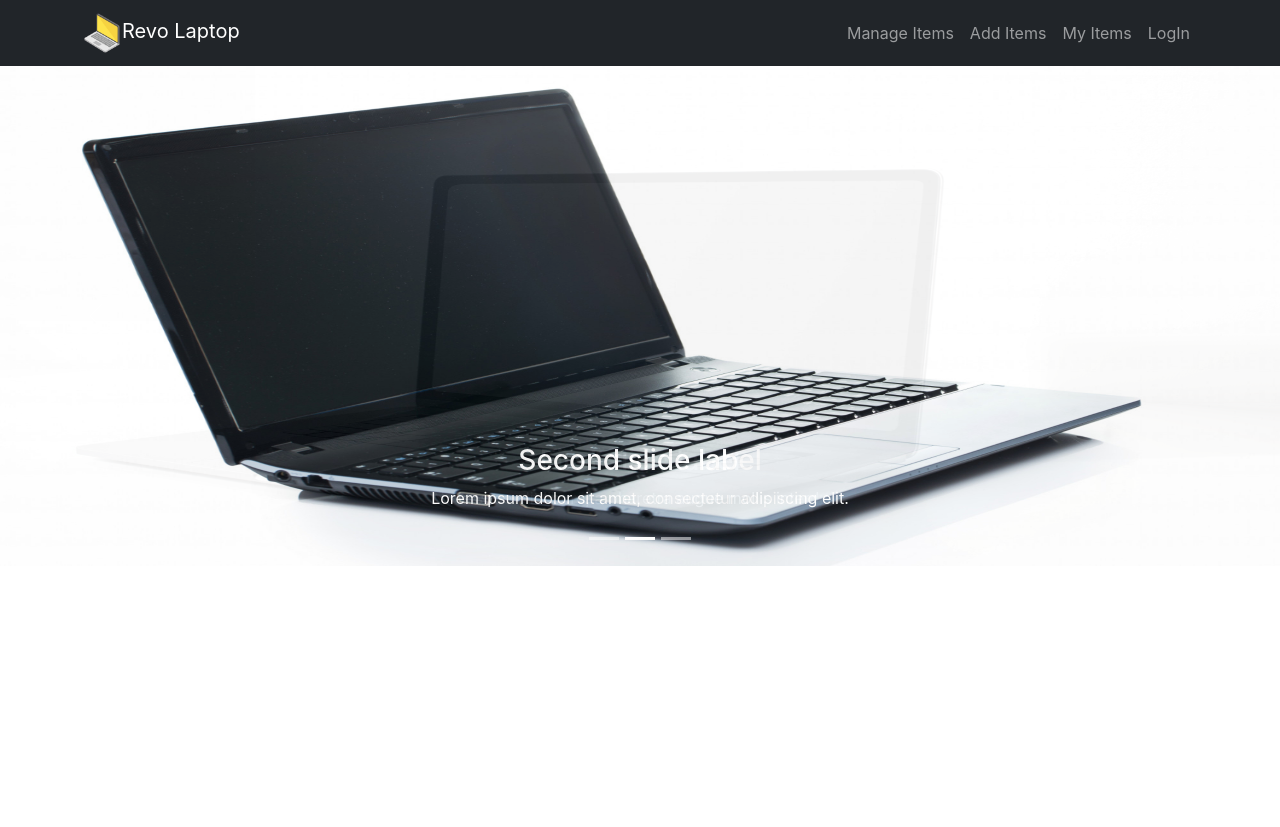
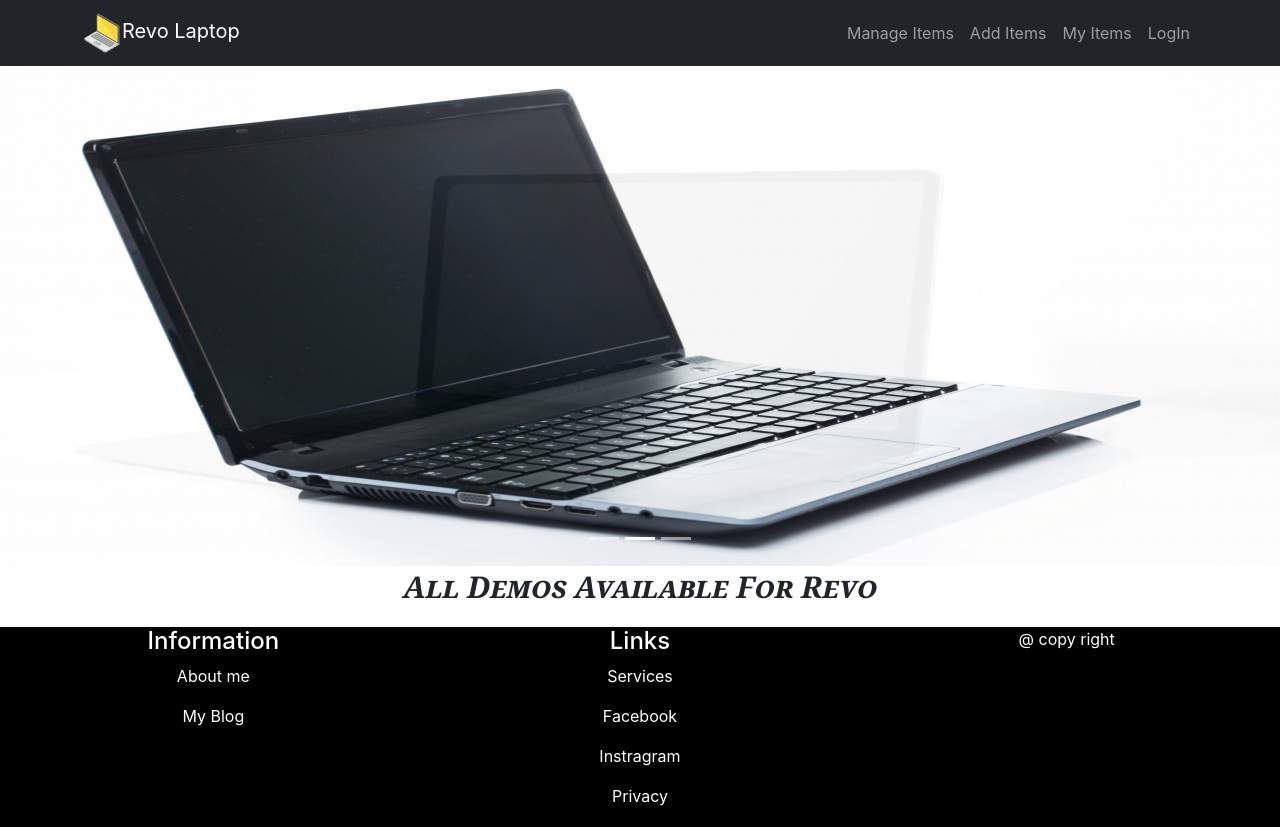
Before and after one commit to Muhammad-Mehedi-Hasan-Opi-Sarker/warehouse-client-site, a React (Create React App) app: page / in a window 1280 px wide. Before the commit the page ends 800 px from the top, so only its background shows below. Built offline with nearby package versions, Linux system fonts and the light colour scheme.

Commit message:
add to footer

```diff
--- a/src/App.js
+++ b/src/App.js
@@ -8,11 +8,13 @@ import AddItems from './components/AddItems/AddItems';
 import MyItems from './components/MyItems/MyItems';
 import Banner from './components/Banner/Banner';
 import Login from './components/Login/Login';
+import Footer from './components/Footer/Footer';
 function App() {
 
   return (
     <div className="App">
      <Headers></Headers>
+     {/* Below Router */}
      <Routes>
        <Route path='/' element={<Home></Home>}></Route>
        <Route path='/home' element={<Home></Home>}></Route>
@@ -22,6 +24,9 @@ function App() {
        <Route path='/banner' element={<Banner></Banner>}></Route>
        <Route path='/login' element={<Login></Login>}></Route>
      </Routes>
+     {/* Below footer */}
+     <Footer></Footer>
+
     </div>
   );
 }
--- a/src/components/Banner/Banner.js
+++ b/src/components/Banner/Banner.js
@@ -15,8 +15,7 @@ const Banner = () => {
       alt="First slide"
     />
     <Carousel.Caption>
-      <h3>First slide label</h3>
-      <p>Nulla vitae elit libero, a pharetra augue mollis interdum.</p>
+
     </Carousel.Caption>
   </Carousel.Item>
   <Carousel.Item>
@@ -27,8 +26,7 @@ const Banner = () => {
     />
 
     <Carousel.Caption>
-      <h3>Second slide label</h3>
-      <p>Lorem ipsum dolor sit amet, consectetur adipiscing elit.</p>
+
     </Carousel.Caption>
   </Carousel.Item>
   <Carousel.Item>
@@ -39,8 +37,7 @@ const Banner = () => {
     />
 
     <Carousel.Caption>
-      <h3>Third slide label</h3>
-      <p>Praesent commodo cursus magna, vel scelerisque nisl consectetur.</p>
+
     </Carousel.Caption>
   </Carousel.Item>
 </Carousel>
--- /dev/null
+++ b/src/components/Footer/Footer.css
@@ -0,0 +1,8 @@
+.footer{
+    display: grid;
+    grid-template-columns: repeat(3,1fr);
+    margin-top: 20px;
+    height: 200px;
+    background-color: black;
+    color: white;
+}
--- /dev/null
+++ b/src/components/Footer/Footer.js
@@ -0,0 +1,26 @@
+import React from 'react';
+import './Footer.css';
+
+const Footer = () => {
+    return (
+        <div className='footer'>
+            <div>
+                <h4>Information</h4>
+                <p>About me</p>
+                <p>My Blog</p>
+            </div>
+            <div>
+                <h4>Links</h4>
+                <p>Services</p>
+                <p>Facebook</p>
+                <p>Instragram</p>
+                <p>Privacy</p>
+            </div>
+            <div>
+                <p>@ copy right</p>
+            </div>
+        </div>
+    );
+};
+
+export default Footer;
--- a/src/components/Home/Home.js
+++ b/src/components/Home/Home.js
@@ -1,10 +1,12 @@
 import React from 'react';
 import Banner from '../Banner/Banner';
+import Items from '../Items/Items';
 
 const Home = () => {
     return (
         <div>
             <Banner></Banner>
+            <Items></Items>
         </div>
     );
 };
--- /dev/null
+++ b/src/components/Items/Items.css
@@ -0,0 +1,3 @@
+h1{
+    font:italic small-caps bold 30px Georgia, serif;
+}
--- /dev/null
+++ b/src/components/Items/Items.js
@@ -0,0 +1,11 @@
+import React from 'react';
+import './Items.css';
+const Items = () => {
+    return (
+        <div>
+            <h1>All Demos Available For Revo</h1>
+        </div>
+    );
+};
+
+export default Items;
```
